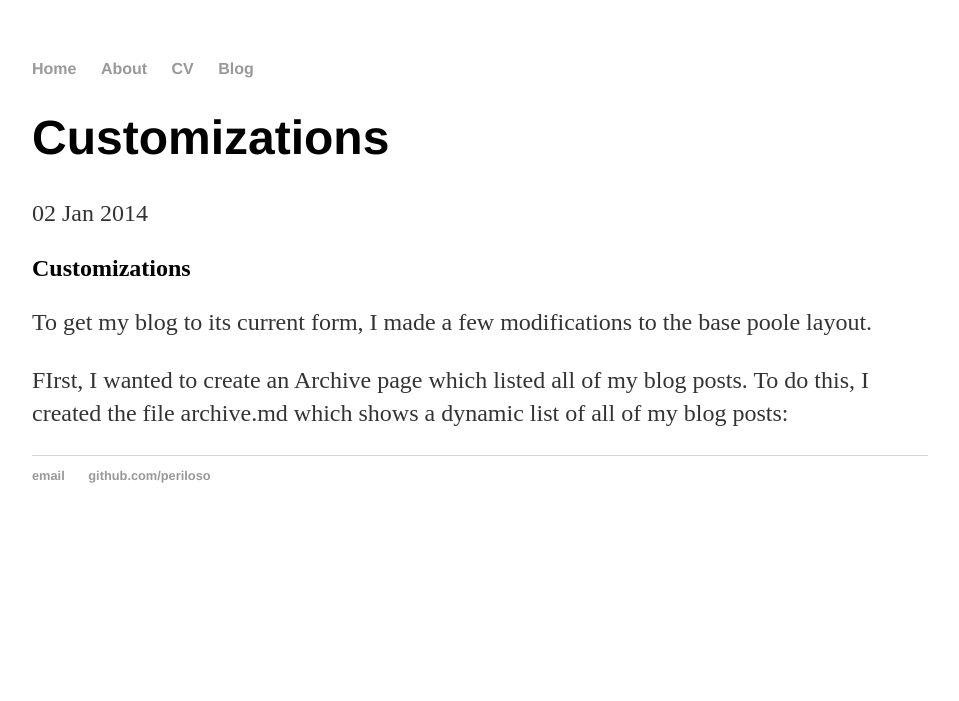
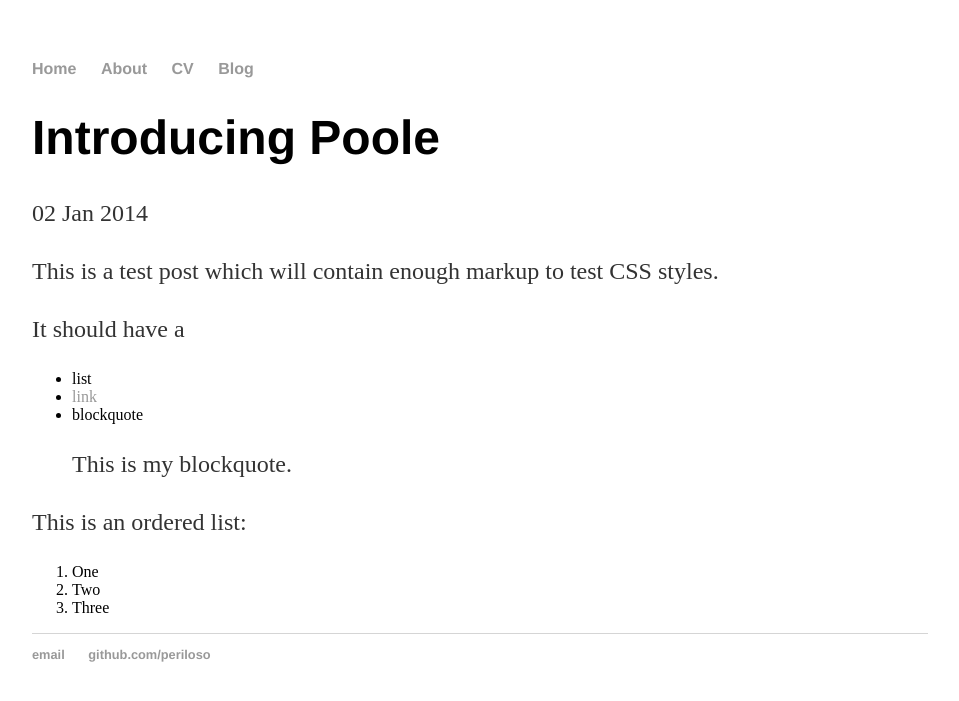
Before and after one commit to periloso/Resume, a Jekyll site: the page built from _posts/2014-01-02-introducing-poole.md, in a window 1280 px wide. Shown: the top 701 px of the page, without its empty margins (160-1119 px from the left). Built offline with Jekyll 4.4.1, drawn with Linux system fonts in a browser that asks for light colours; Markdown is read by kramdown in place of the engine named in the settings.

Commit message:
no message

```diff
--- a/_posts/2014-01-02-introducing-poole.md
+++ b/_posts/2014-01-02-introducing-poole.md
@@ -1,9 +1,19 @@
 ---
 layout: post
-title: Customizations
+tags: css github jekyll markdown grunt
 ---
 
-##Customizations
-To get my blog to its current form, I made a few modifications to the base poole layout.
+This is a test post which will contain enough markup to test CSS styles.
 
-FIrst, I wanted to create an Archive page which listed all of my blog posts. To do this, I created the file archive.md which shows a dynamic list of all of my blog posts:
+It should have a
+- list
+- [link](http://attebury.me)
+- blockquote
+
+> This is my blockquote.
+
+This is an ordered list:
+
+1. One
+2. Two
+3. Three
```
Also changed, not shown: _posts/2013-12-31-whats-jekyll.md (+18 -2 lines), _posts/2014-01-01-example-content.md (+14 -3 lines).
